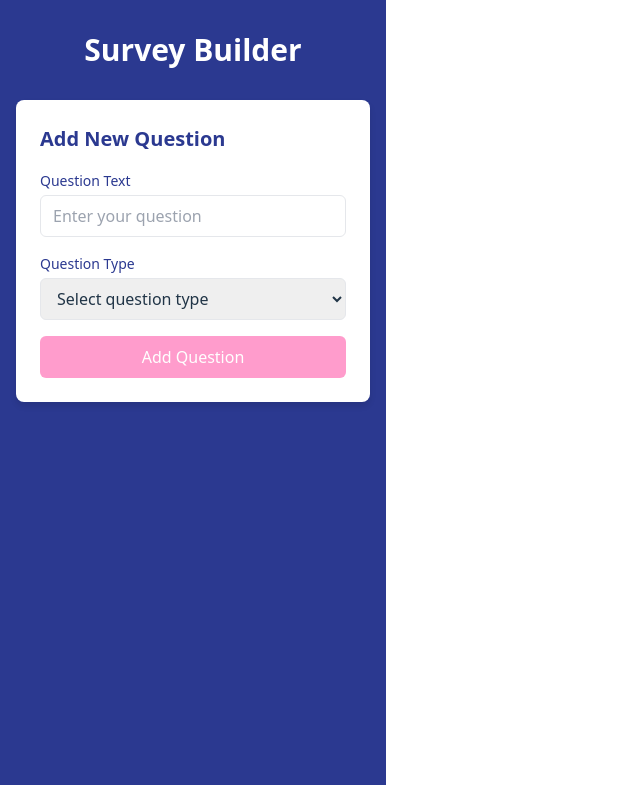
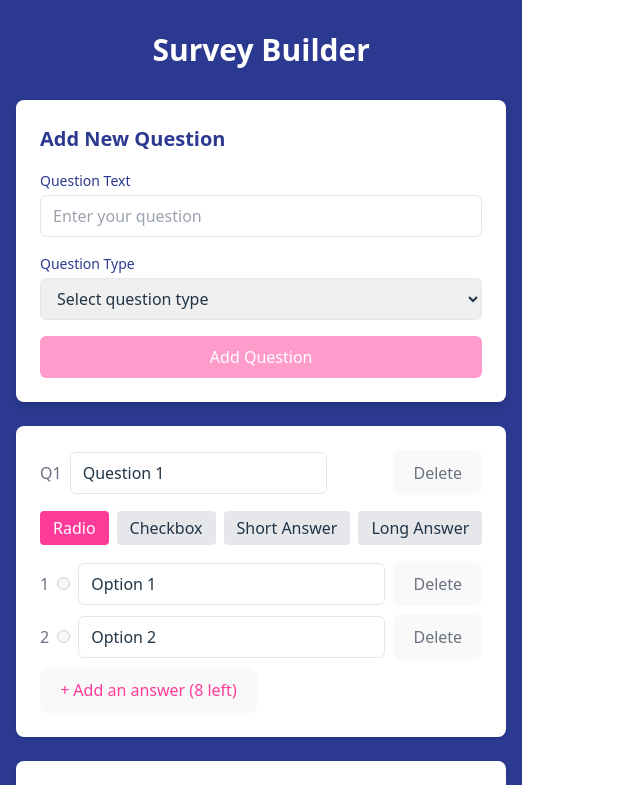
Before and after one commit to dbhandel/zrveys, a React (Vite) app: page / in a window 1280 px wide. Shown: the top 785 px of the page, without its empty margins (0-640 px from the left). Built offline with nearby package versions, Linux system fonts and the light colour scheme.

Commit message:
Multiple question interface added.

```diff
--- a/src/App.tsx
+++ b/src/App.tsx
@@ -1,4 +1,4 @@
-import { useState } from 'react';
+import React from 'react';
 import { useSurveyStore } from './context/surveyStore';
 import { QuestionType } from './types/survey';
 import Question from './components/Question';
@@ -6,7 +6,6 @@ import QuestionForm from './components/QuestionForm';
 
 function App() {
   const { survey, addQuestion, removeQuestion, updateQuestion } = useSurveyStore();
-  const [editingQuestionId, setEditingQuestionId] = useState<string | null>(null);
 
   const handleAddQuestion = (question: { questionText: string; type: QuestionType }) => {
     addQuestion({
@@ -33,8 +32,6 @@ function App() {
             <Question
               key={question.id}
               question={question}
-              editingQuestionId={editingQuestionId}
-              setEditingQuestionId={setEditingQuestionId}
               updateQuestion={updateQuestion}
               removeQuestion={removeQuestion}
             />
--- a/src/components/Question.tsx
+++ b/src/components/Question.tsx
@@ -1,340 +1,128 @@
-import { useState } from 'react';
-import { QuestionType, Question as QuestionTypeModel, QuestionOption, QuestionAnswer } from '../types/survey';
+import React from 'react';
 import { motion } from 'framer-motion';
-import { theme } from '../styles/theme';
+import { QuestionType, QuestionTypeModel } from '../types/survey';
 
 interface QuestionProps {
   question: QuestionTypeModel;
-  editingQuestionId: string | null;
-  setEditingQuestionId: (id: string | null) => void;
   updateQuestion: (id: string, updates: Partial<QuestionTypeModel>) => void;
   removeQuestion: (id: string) => void;
 }
 
+interface QuestionTypeMenuProps {
+  question: QuestionTypeModel;
+  updateQuestion: (id: string, updates: Partial<QuestionTypeModel>) => void;
+}
+
+const QuestionTypeMenu: React.FC<QuestionTypeMenuProps> = ({ question, updateQuestion }) => {
+  return (
+    <div className="flex items-center space-x-2 mb-4">
+      <button
+        onClick={() => updateQuestion(question.id, { type: QuestionType.RADIO })}
+        className={`px-3 py-1 rounded ${question.type === QuestionType.RADIO ? 'bg-secondary text-white' : 'bg-gray-200'}`}
+      >
+        Radio
+      </button>
+      <button
+        onClick={() => updateQuestion(question.id, { type: QuestionType.CHECKBOX })}
+        className={`px-3 py-1 rounded ${question.type === QuestionType.CHECKBOX ? 'bg-secondary text-white' : 'bg-gray-200'}`}
+      >
+        Checkbox
+      </button>
+      <button
+        onClick={() => updateQuestion(question.id, { type: QuestionType.SHORT_ANSWER })}
+        className={`px-3 py-1 rounded ${question.type === QuestionType.SHORT_ANSWER ? 'bg-secondary text-white' : 'bg-gray-200'}`}
+      >
+        Short Answer
+      </button>
+      <button
+        onClick={() => updateQuestion(question.id, { type: QuestionType.LONG_ANSWER })}
+        className={`px-3 py-1 rounded ${question.type === QuestionType.LONG_ANSWER ? 'bg-secondary text-white' : 'bg-gray-200'}`}
+      >
+        Long Answer
+      </button>
+    </div>
+  );
+};
+
 export default function Question({
   question,
-  editingQuestionId,
-  setEditingQuestionId,
   updateQuestion,
   removeQuestion,
 }: QuestionProps) {
-  const [newOptionText, setNewOptionText] = useState('');
-  const [newAnswer, setNewAnswer] = useState('');
-  const [newQuestionText, setNewQuestionText] = useState(question.questionText);
-
-  const handleAddOption = () => {
-    if (!newOptionText.trim()) return;
-
-    const newOption: QuestionOption = {
-      id: crypto.randomUUID(),
-      text: newOptionText.trim()
-    };
-
-    updateQuestion(question.id, {
-      options: [...(question.options || []), newOption]
-    });
-    setNewOptionText('');
-  };
-
-  const handleRemoveOption = (optionId: string) => {
-    updateQuestion(question.id, {
-      options: question.options?.filter(option => option.id !== optionId)
-    });
-  };
-
-  const handleAddAnswer = () => {
-    if (!newAnswer.trim()) return;
-
-    const newAnswerObj: QuestionAnswer = {
-      id: crypto.randomUUID(),
-      text: newAnswer.trim(),
-      userId: 'anonymous', // In a real app, this would be the actual user ID
-      timestamp: new Date()
-    };
-
-    updateQuestion(question.id, {
-      answers: [...(question.answers || []), newAnswerObj]
-    });
-    setNewAnswer('');
-  };
-
-  const handleQuestionTextChange = (e: React.ChangeEvent<HTMLInputElement>) => {
-    updateQuestion(question.id, { questionText: e.target.value });
-  };
 
   return (
     <motion.div
       initial={{ opacity: 0, y: 20 }}
       animate={{ opacity: 1, y: 0 }}
       exit={{ opacity: 0, y: -20 }}
-      style={{
-        backgroundColor: theme.colors.white,
-        borderRadius: '0.5rem',
-        boxShadow: '0 4px 6px rgba(0, 0, 0, 0.1)',
-        padding: '1.5rem',
-        marginBottom: '1.5rem',
-      }}
+      className="bg-white rounded-lg shadow p-6 mb-4"
     >
-      <div className="flex justify-between items-start mb-4">
-        <h3 className="text-lg font-semibold">{question.questionText}</h3>
-        {editingQuestionId === question.id ? (
-          <button
-            onClick={() => setEditingQuestionId(null)}
-            className="text-red-600 hover:text-red-800"
-          >
-            Cancel
-          </button>
-        ) : (
-          <button
-            onClick={() => setEditingQuestionId(question.id)}
-            style={{ color: theme.colors.accent, cursor: 'pointer' }}
-          >
-            Edit
-          </button>
-        )}
-      </div>
-
-      {editingQuestionId === question.id ? (
-        <div className="space-y-4">
+      <div className="flex items-center justify-between mb-4">
+        <div className="flex items-center space-x-2">
+          <span className="text-gray-500">Q{question.questionText.replace('Question ', '')}</span>
           <input
             type="text"
-            value={newQuestionText}
-            onChange={handleQuestionTextChange}
-            className="w-full px-3 py-2 border rounded-md"
-            placeholder="Enter question text"
+            value={question.questionText}
+            onChange={(e) => updateQuestion(question.id, { questionText: e.target.value })}
+            className="px-3 py-2 border rounded-md flex-1"
+            placeholder="Enter your question"
           />
-
-          <div className="space-y-2">
-            <label className="block text-sm font-medium text-gray-700">
-              Options (for Multiple Choice questions)
-            </label>
-            <div className="flex gap-2">
-              <input
-                type="text"
-                value={newOptionText}
-                onChange={(e) => setNewOptionText(e.target.value)}
-                className="flex-1 px-3 py-2 border rounded-md"
-                placeholder="Enter option"
-              />
-              <button
-                onClick={handleAddOption}
-                className="px-4 py-2 bg-green-600 text-white rounded-md hover:bg-green-700"
-              >
-                Add Option
-              </button>
         </div>
-            {question.options?.map((option) => (
-              <div key={option.id} className="flex items-center gap-2">
-                <span>{option.text}</span>
-                <button
-                  onClick={() => handleRemoveOption(option.id)}
-                  className="text-red-600 hover:text-red-800"
-                >
-                  Remove
-                </button>
-              </div>
-            ))}
-          </div>
-        </div>
-      ) : (
-        <div className="space-y-4">
-          {question.type === QuestionType.RADIO && (
-            <div className="space-y-2">
-              {question.options?.map((option) => (
-                <label key={option.id} className="flex items-center gap-2">
-                  <input
-                    type="radio"
-                    name={`question-${question.id}`}
-                    value={option.id}
-                    className="h-4 w-4 text-blue-600"
-                  />
-                  <span>{option.text}</span>
-                </label>
-              ))}
-            </div>
-          )}
-
-          {question.type === QuestionType.CHECKBOX && (
-            <div className="space-y-2">
-              {question.options?.map((option) => (
-                <label key={option.id} className="flex items-center gap-2">
-                  <input
-                    type="checkbox"
-                    value={option.id}
-                    className="h-4 w-4 text-blue-600"
-                  />
-                  <span>{option.text}</span>
-                </label>
-              ))}
-            </div>
-          )}
-
-          {question.type === QuestionType.SHORT_ANSWER && (
-            <div className="space-y-2">
-              <input
-                type="text"
-                value={newAnswer}
-                onChange={(e) => setNewAnswer(e.target.value)}
-                className="w-full px-3 py-2 border rounded-md"
-                placeholder="Enter your answer"
-              />
-              <button
-                onClick={handleAddAnswer}
-                className="px-4 py-2 bg-green-600 text-white rounded-md hover:bg-green-700"
-              >
-                Submit Answer
-              </button>
-            </div>
-          )}
-
-          {question.type === QuestionType.LONG_ANSWER && (
-            <div className="space-y-2">
-              <textarea
-                value={newAnswer}
-                onChange={(e) => setNewAnswer(e.target.value)}
-                className="w-full px-3 py-2 border rounded-md"
-                placeholder="Enter your detailed answer"
-                rows={4}
-              />
-              <button
-                onClick={handleAddAnswer}
-                className="px-4 py-2 bg-green-600 text-white rounded-md hover:bg-green-700"
-              >
-                Submit Answer
-              </button>
-            </div>
-          )}
-
-          <div className="mt-4">
         <button
           onClick={() => removeQuestion(question.id)}
-              className="px-4 py-2 bg-red-600 text-white rounded-md hover:bg-red-700"
-            >
-              Delete Question
-            </button>
-          </div>
-        </div>
-      )}
-      <div className="flex justify-between items-center mb-4">
-        <h3 className="text-lg font-semibold">{editingQuestionId === question.id ? 'Edit Question' : 'Question'}</h3>
-        <div className="flex space-x-2">
-          <button
-            onClick={() => setEditingQuestionId(question.id)}
-            className="px-3 py-1 text-sm bg-blue-500 text-white rounded hover:bg-blue-600"
-          >
-            {editingQuestionId === question.id ? 'Cancel' : 'Edit'}
-          </button>
-          <button
-            onClick={() => removeQuestion(question.id)}
-            style={{
-            padding: '0.25rem 0.75rem',
-            fontSize: '0.875rem',
-            backgroundColor: theme.colors.secondary,
-            color: theme.colors.white,
-            borderRadius: '0.375rem',
-            cursor: 'pointer'
-          }}
+          className="text-gray-500 hover:text-red-500"
         >
           Delete
         </button>
       </div>
-      </div>
 
-      {editingQuestionId === question.id ? (
-        <div className="space-y-4">
-          <div>
-            <label className="block text-sm font-medium text-gray-700 mb-1">
-              Question Text
-            </label>
+      <QuestionTypeMenu question={question} updateQuestion={updateQuestion} />
+
+      <div className="space-y-2">
+        {question.options?.map((option, index) => (
+          <div key={option.id} className="flex items-center space-x-2">
+            <span className="text-gray-500">{index + 1}</span>
             <input
-              type="text"
-              value={question.questionText}
-              onChange={handleQuestionTextChange}
-              className="w-full px-3 py-2 border rounded-md"
+              type={question.type === QuestionType.RADIO ? 'radio' : 'checkbox'}
+              disabled
             />
-          </div>
-
-          {(question.type === QuestionType.RADIO || question.type === QuestionType.CHECKBOX) && (
-            <div>
-              <label className="block text-sm font-medium text-gray-700 mb-1">
-                Options
-              </label>
-              <div className="space-y-3">
-                {question.options?.map((option) => (
-                  <div key={option.id} className="flex items-center space-x-4">
             <input
               type="text"
               value={option.text}
-                      onChange={(e) =>
-                        updateQuestion(question.id, {
-                          options: question.options?.map((opt: QuestionOption) =>
-                            opt.id === option.id ? { ...opt, text: e.target.value } : opt
-                          )
-                        })
-                      }
-                      className="w-full px-3 py-2 border rounded-md"
+              onChange={(e) => {
+                const newOptions = [...(question.options || [])];
+                newOptions[index] = { ...option, text: e.target.value };
+                updateQuestion(question.id, { options: newOptions });
+              }}
+              className="px-3 py-2 border rounded-md flex-1"
+              placeholder="Answer"
             />
             <button
-                      onClick={() => handleRemoveOption(option.id)}
-                      className="px-2 py-1 text-sm bg-red-500 text-white rounded hover:bg-red-600"
+              onClick={() => {
+                const newOptions = question.options?.filter(o => o.id !== option.id);
+                updateQuestion(question.id, { options: newOptions });
+              }}
+              className="text-gray-500 hover:text-red-500"
             >
-                      Remove
+              Delete
             </button>
           </div>
         ))}
-                <div className="flex space-x-4">
-                  <input
-                    type="text"
-                    value={newOptionText}
-                    onChange={(e) => setNewOptionText(e.target.value)}
-                    placeholder="New option"
-                    className="w-full px-3 py-2 border rounded-md"
-                  />
+        <div className="flex items-center space-x-2 mt-2">
           <button
-                    onClick={handleAddOption}
-                    className="px-3 py-1 text-sm bg-blue-500 text-white rounded hover:bg-blue-600"
+            onClick={() => {
+              const newOption = { id: crypto.randomUUID(), text: 'Answer' };
+              updateQuestion(question.id, {
+                options: [...(question.options || []), newOption]
+              });
+            }}
+            className="text-secondary hover:text-secondary/80 flex items-center space-x-1"
           >
-                    Add Option
+            <span>+</span>
+            <span>Add an answer ({10 - (question.options?.length || 0)} left)</span>
           </button>
         </div>
       </div>
-            </div>
-          )}
-        </div>
-      ) : (
-        <div>
-          <p className="text-gray-700 mb-2">{question.questionText}</p>
-          {question.type === QuestionType.RADIO && (
-            <div className="space-y-2">
-              {question.options?.map((option) => (
-                <label key={option.id} className="flex items-center space-x-2">
-                  <input type="radio" name={`q${question.id}`} value={option.text} />
-                  <span>{option.text}</span>
-                </label>
-              ))}
-            </div>
-          )}
-          {question.type === QuestionType.CHECKBOX && (
-            <div className="space-y-2">
-              {question.options?.map((option) => (
-                <label key={option.id} className="flex items-center space-x-2">
-                  <input type="checkbox" name={`q${question.id}`} value={option.text} />
-                  <span>{option.text}</span>
-                </label>
-              ))}
-            </div>
-          )}
-          {question.type === QuestionType.SHORT_ANSWER && (
-            <input type="text" className="w-full px-3 py-2 border rounded-md" />
-          )}
-          {question.type === QuestionType.LONG_ANSWER && (
-            <textarea
-              rows={4}
-              className="w-full px-3 py-2 border rounded-md"
-            />
-          )}
-        </div>
-      )}
     </motion.div>
   );
 }
--- a/src/context/surveyStore.ts
+++ b/src/context/surveyStore.ts
@@ -1,37 +1,62 @@
 import { create } from 'zustand';
-import { Survey, Question, QuestionType } from '../types/survey';
+import { Survey, QuestionTypeModel, QuestionType } from '../types/survey';
 
 interface SurveyStore {
   survey: Survey;
-  addQuestion: (question: Question) => void;
-  updateQuestion: (id: string, updates: Partial<Question>) => void;
+  addQuestion: (question: QuestionTypeModel) => void;
   removeQuestion: (id: string) => void;
+  updateQuestion: (id: string, updates: Partial<QuestionTypeModel>) => void;
   updateSurvey: (updates: Partial<Survey>) => void;
   clearSurvey: () => void;
 }
 
 export const useSurveyStore = create<SurveyStore>((set) => ({
   survey: {
-    id: '',
-    title: '',
-    description: '',
-    questions: []
+    id: crypto.randomUUID(),
+    title: 'New Survey',
+    description: 'Survey Description',
+    questions: [
+      {
+        id: crypto.randomUUID(),
+        type: QuestionType.RADIO,
+        questionText: 'Question 1',
+        options: [
+          { id: crypto.randomUUID(), text: 'Option 1' },
+          { id: crypto.randomUUID(), text: 'Option 2' }
+        ]
+      },
+      {
+        id: crypto.randomUUID(),
+        type: QuestionType.CHECKBOX,
+        questionText: 'Question 2',
+        options: [
+          { id: crypto.randomUUID(), text: 'Option 1' },
+          { id: crypto.randomUUID(), text: 'Option 2' }
+        ]
+      },
+      {
+        id: crypto.randomUUID(),
+        type: QuestionType.SHORT_ANSWER,
+        questionText: 'Question 3',
+        placeholder: 'Enter your answer'
+      }
+    ]
   },
-  addQuestion: (question: Question) => set((state) => ({
+  addQuestion: (question: QuestionTypeModel) => set((state) => ({
     survey: { ...state.survey, questions: [...state.survey.questions, question] }
   })),
-  updateQuestion: (id: string, updates: Partial<Question>) => set((state) => ({
+  removeQuestion: (id: string) => set((state) => ({
+    survey: {
+      ...state.survey,
+      questions: state.survey.questions.filter((q) => q.id !== id)
+    }
+  })),
+  updateQuestion: (id: string, updates: Partial<QuestionTypeModel>) => set((state) => ({
     survey: {
       ...state.survey,
       questions: state.survey.questions.map((q) =>
         q.id === id ? { ...q, ...updates } : q
       )
-    }
-  })),
-  removeQuestion: (id: string) => set((state) => ({
-    survey: {
-      ...state.survey,
-      questions: state.survey.questions.filter((q) => q.id !== id)
     }
   })),
   updateSurvey: (updates: Partial<Survey>) => set((state) => ({
--- a/src/types/survey.ts
+++ b/src/types/survey.ts
@@ -1,8 +1,8 @@
 export enum QuestionType {
-  RADIO = 'radio',
-  CHECKBOX = 'checkbox',
-  SHORT_ANSWER = 'short_answer',
-  LONG_ANSWER = 'long_answer'
+  RADIO = 'RADIO',
+  CHECKBOX = 'CHECKBOX',
+  SHORT_ANSWER = 'SHORT_ANSWER',
+  LONG_ANSWER = 'LONG_ANSWER',
 }
 
 export interface QuestionOption {
@@ -11,16 +11,23 @@ export interface QuestionOption {
   isCorrect?: boolean;
 }
 
-export interface Question {
+export type QuestionTypeModel = {
   id: string;
   type: QuestionType;
   questionText: string;
   options?: QuestionOption[];
-  answers?: QuestionAnswer[];
+  answer?: string;
+  answers?: string[];
+  correctAnswer?: string;
+  correctAnswers?: string[];
   required?: boolean;
+  maxLength?: number;
   minLength?: number;
-  maxLength?: number;
-}
+  maxValue?: number;
+  minValue?: number;
+  step?: number;
+  placeholder?: string;
+};
 
 export interface QuestionAnswer {
   id: string;
@@ -32,6 +39,6 @@ export interface QuestionAnswer {
 export interface Survey {
   id: string;
   title: string;
-  description?: string;
-  questions: Question[];
+  description: string;
+  questions: QuestionTypeModel[];
 }
```
Lines whose indentation alone changed are shown as unchanged.
